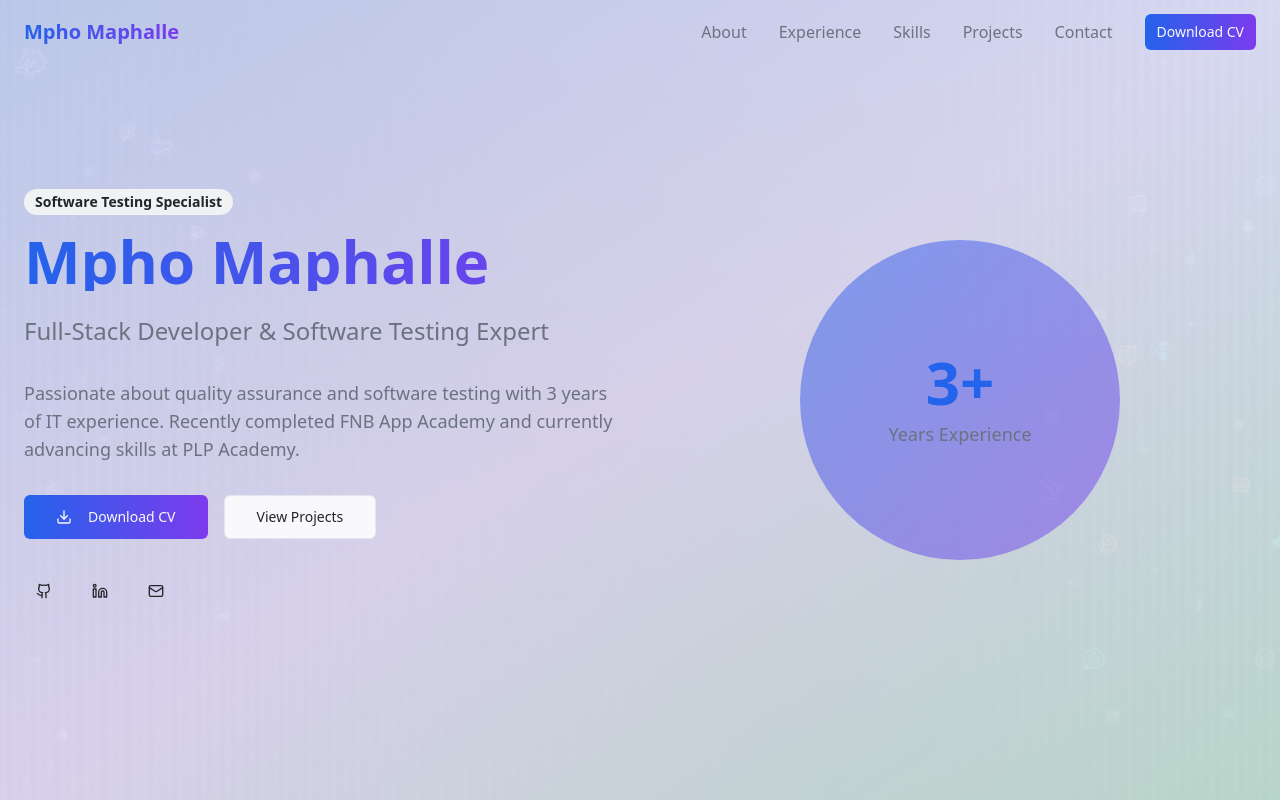
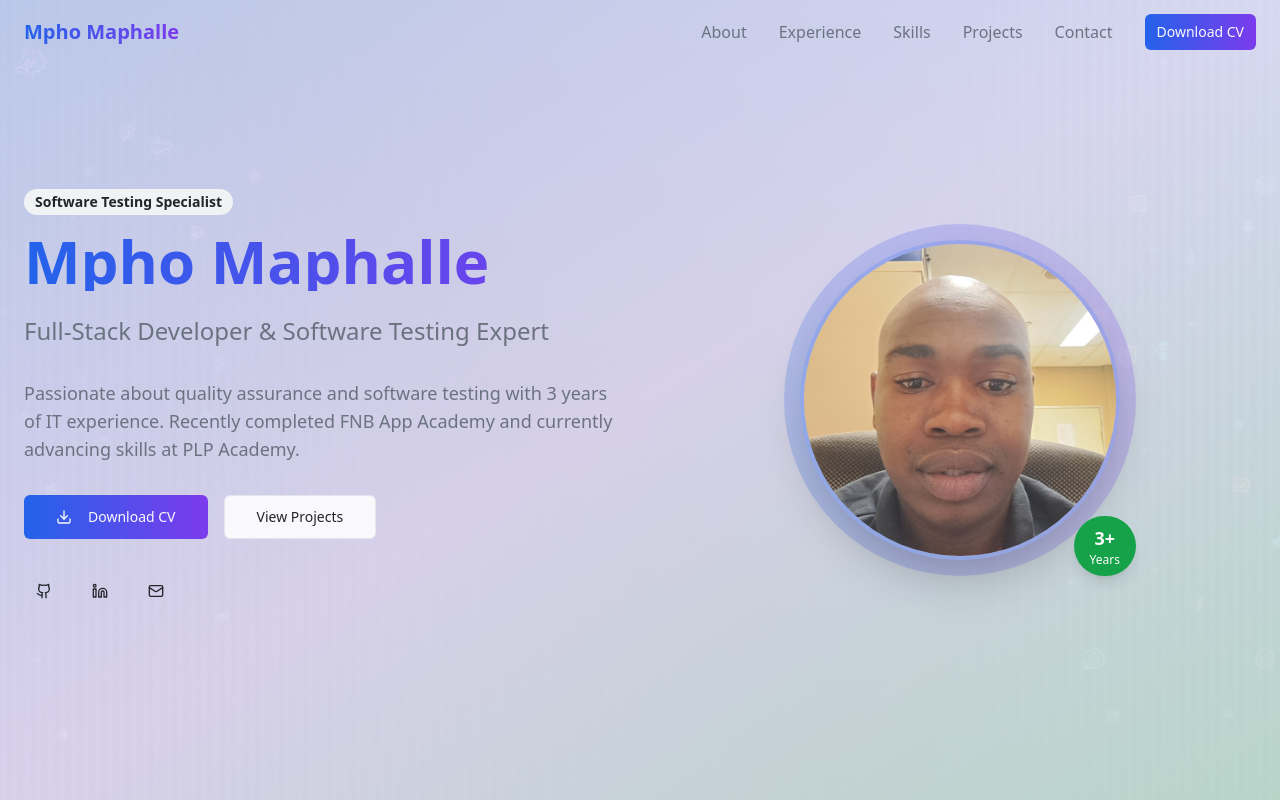
Before and after one commit to Winnie-2025/mphos-test-craft, a React (Vite) app: page / in a window 1280 px wide. Shown: the top 800 px of the page. Built offline with nearby package versions, Linux system fonts and the light colour scheme.

Commit message:
Add profile picture
Add the provided image as the profile picture for the portfolio.

```diff
--- a/src/components/Hero.tsx
+++ b/src/components/Hero.tsx
@@ -61,13 +61,27 @@ const Hero = () => {
             </div>
           </div>
 
-          {/* Visual Element */}
-          <div className="relative">
-            <div className="w-80 h-80 mx-auto bg-gradient-to-br from-primary to-tech-purple rounded-full opacity-20 animate-pulse" />
-            <div className="absolute inset-0 flex items-center justify-center">
-              <div className="text-center">
-                <div className="text-6xl font-bold text-primary mb-2">3+</div>
-                <div className="text-lg text-muted-foreground">Years Experience</div>
+          {/* Profile Picture */}
+          <div className="relative flex justify-center">
+            <div className="relative group">
+              {/* Animated background ring */}
+              <div className="absolute -inset-4 bg-gradient-to-r from-primary to-tech-purple rounded-full opacity-20 group-hover:opacity-30 animate-pulse transition-opacity duration-300" />
+
+              {/* Profile Image */}
+              <div className="relative w-80 h-80 mx-auto rounded-full overflow-hidden border-4 border-primary/20 shadow-2xl group-hover:scale-105 transition-transform duration-300">
+                <img
+                  src="/lovable-uploads/1b4caea4-740f-490f-a252-fa3617d7e526.png"
+                  alt="Mpho Maphalle - Software Testing Specialist"
+                  className="w-full h-full object-cover"
+                />
+              </div>
+
+              {/* Experience Badge */}
+              <div className="absolute -bottom-4 -right-4 bg-accent text-accent-foreground px-4 py-2 rounded-full shadow-lg">
+                <div className="text-center">
+                  <div className="text-lg font-bold">3+</div>
+                  <div className="text-xs">Years</div>
+                </div>
               </div>
             </div>
           </div>
```
Also changed, not shown: public/lovable-uploads/1b4caea4-740f-490f-a252-fa3617d7e526.png (added).
